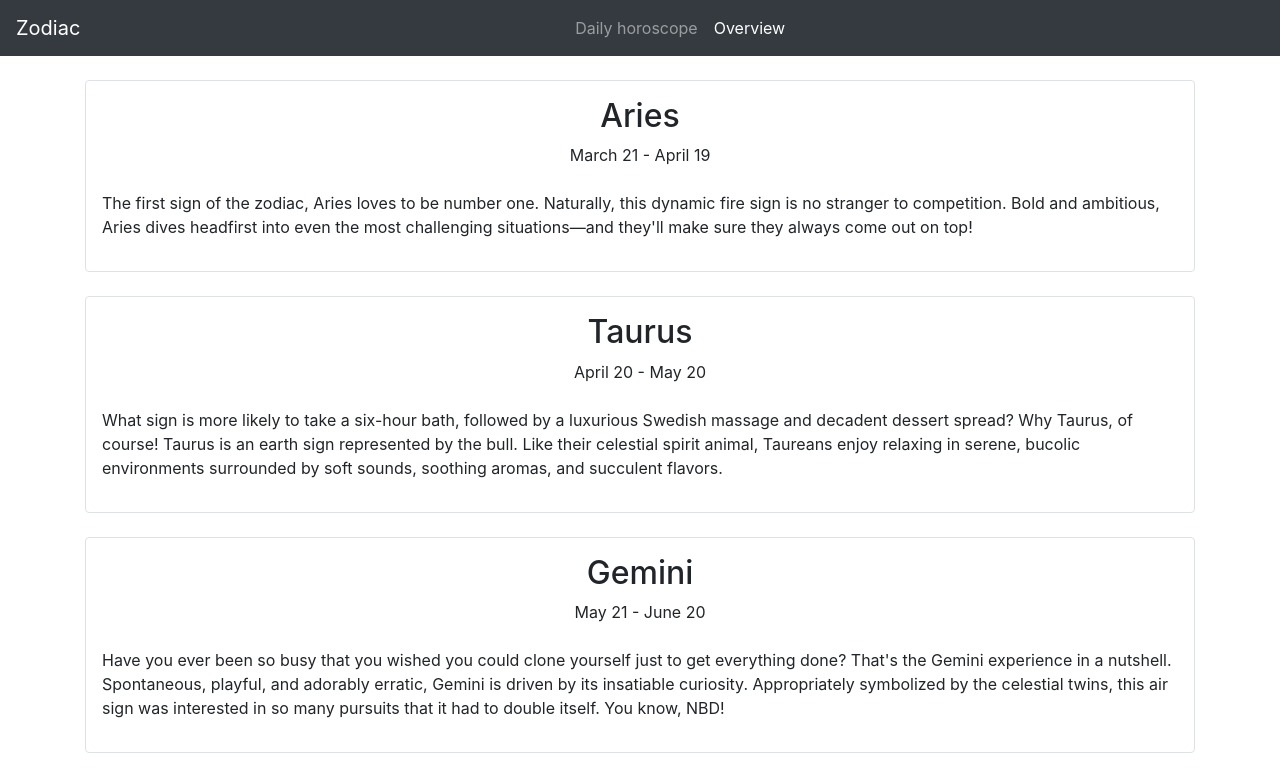
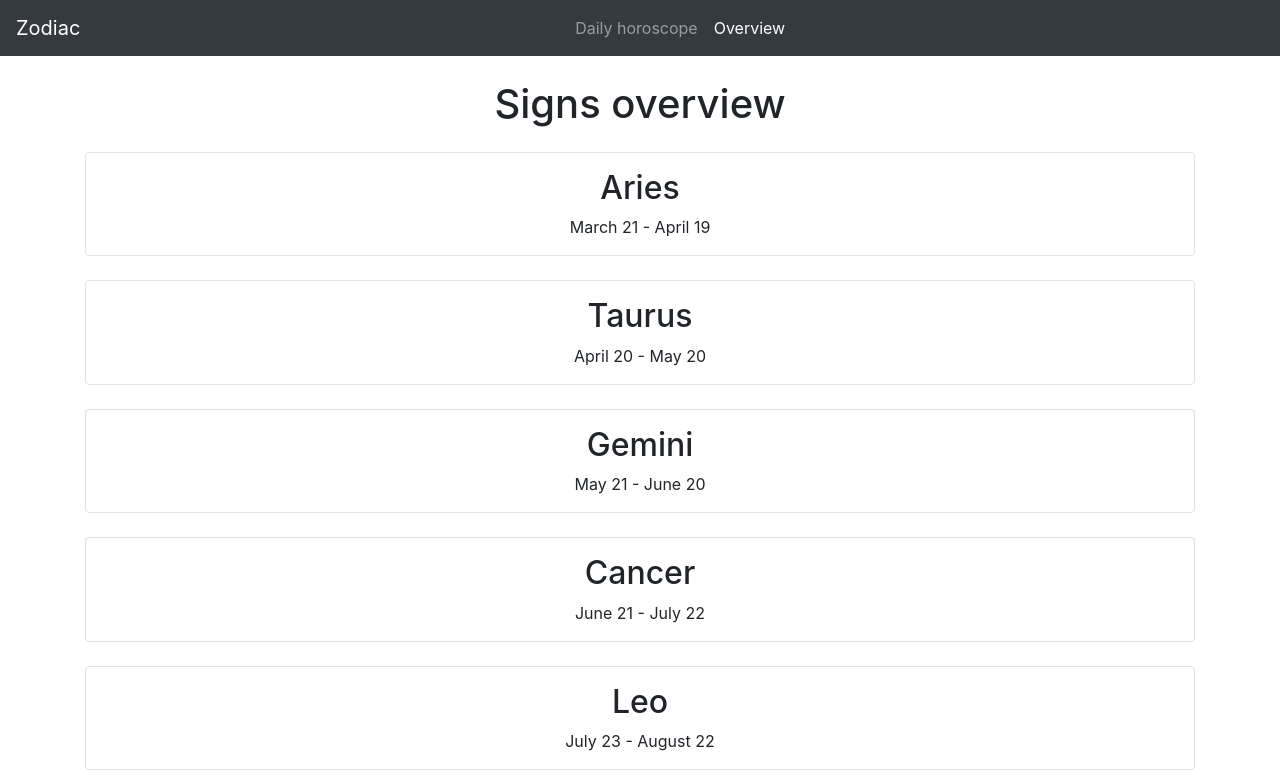
Before and after one commit to teodorajov/astrology, a React (Create React App) app: page /overview in a window 1280 px wide. Shown: the top 775 px of the page. Built offline with nearby package versions, Linux system fonts and the light colour scheme.

Commit message:
Dodata funkcionalnost expandovanja znaka

```diff
--- a/src/App.js
+++ b/src/App.js
@@ -1,13 +1,11 @@
 import { BrowserRouter, Route, Routes } from 'react-router-dom';
 import './App.css';
 import DailyPage from './components/DailyPage';
-import Navbar from './components/Navbar';
 import OverviewPage from './components/OverviewPage';
 
 function App() {
   return (
     <BrowserRouter>
-      <Navbar />
       <Routes>
         <Route path='/' element={<DailyPage />} />
         <Route path='/overview' element={<OverviewPage />} />
--- a/src/components/DailyPage.jsx
+++ b/src/components/DailyPage.jsx
@@ -1,6 +1,7 @@
 import React, { useState } from 'react';
 import { dailyHoroscope, signs } from '../signs';
 import SignOverview from './SignOverview';
+import Navbar from './Navbar';
 
 export default function DailyPage() {
   const [selectedSign, setSelectedSign] = useState('aries');
@@ -10,6 +11,8 @@ export default function DailyPage() {
   };
 
   return (
+    <>
+      <Navbar />
       <div className='container mt-2'>
         <h1 className='text-center mb-4'>Check your daily horoscope</h1>
         <div className='mt-4'>
@@ -24,8 +27,9 @@ export default function DailyPage() {
           </select>
         </div>
         {daily && (
-        <SignOverview sign={daily} />
+          <SignOverview expanded sign={daily} />
         )}
       </div>
+    </>
   );
 }
--- a/src/components/OverviewPage.jsx
+++ b/src/components/OverviewPage.jsx
@@ -1,17 +1,38 @@
-import React from 'react';
+import React, { useState } from 'react';
 import { signs } from '../signs';
 import SignOverview from './SignOverview';
+import Navbar from './Navbar';
+export default function OverviewPage() {
+  const [expanded, setExpanded] = useState(signs.reduce((acc, element) => {
+    acc[element.name] = false;
+    return acc;
+  }, {}));
+  return (
 
-export default function OverviewPage() {
-  return (
+    <>
+      <Navbar />
       <div className='container mt-4'>
+        <h1 className='text-center mb-4'>Signs overview</h1>
         {
           signs.map(element => {
             return (
-            <SignOverview sign={element} key={element.name} />
+              <SignOverview
+                sign={element}
+                key={element.name}
+                expanded={expanded[element.name]}
+                onClick={() => {
+                  setExpanded(prev => {
+                    return {
+                      ...prev,
+                      [element.name]: !prev[element.name]
+                    }
+                  })
+                }}
+              />
             )
           })
         }
       </div>
+    </>
   );
 }
--- a/src/components/SignOverview.jsx
+++ b/src/components/SignOverview.jsx
@@ -2,14 +2,18 @@ import React from 'react';
 
 export default function SignOverview(props) {
   return (
-    <div className='mt-4 border rounded p-3'>
+    <div onClick={props.onClick} className='mt-4 border rounded p-3' style={props.onClick ? { cursor: 'pointer' } : undefined}>
       <h2 className='text-capitalize text-center'>{props.sign.name}</h2>
       <div className='text-center'>
         {props.sign.period}
       </div>
-      <p className='mt-4'>
-        {props.sign.description}
-      </p>
+      {
+        props.expanded && (
+          <p className='mt-4'>
+            {props.sign.description}
+          </p>
+        )
+      }
     </div>
 
   );
```
Lines whose indentation alone changed are shown as unchanged.
